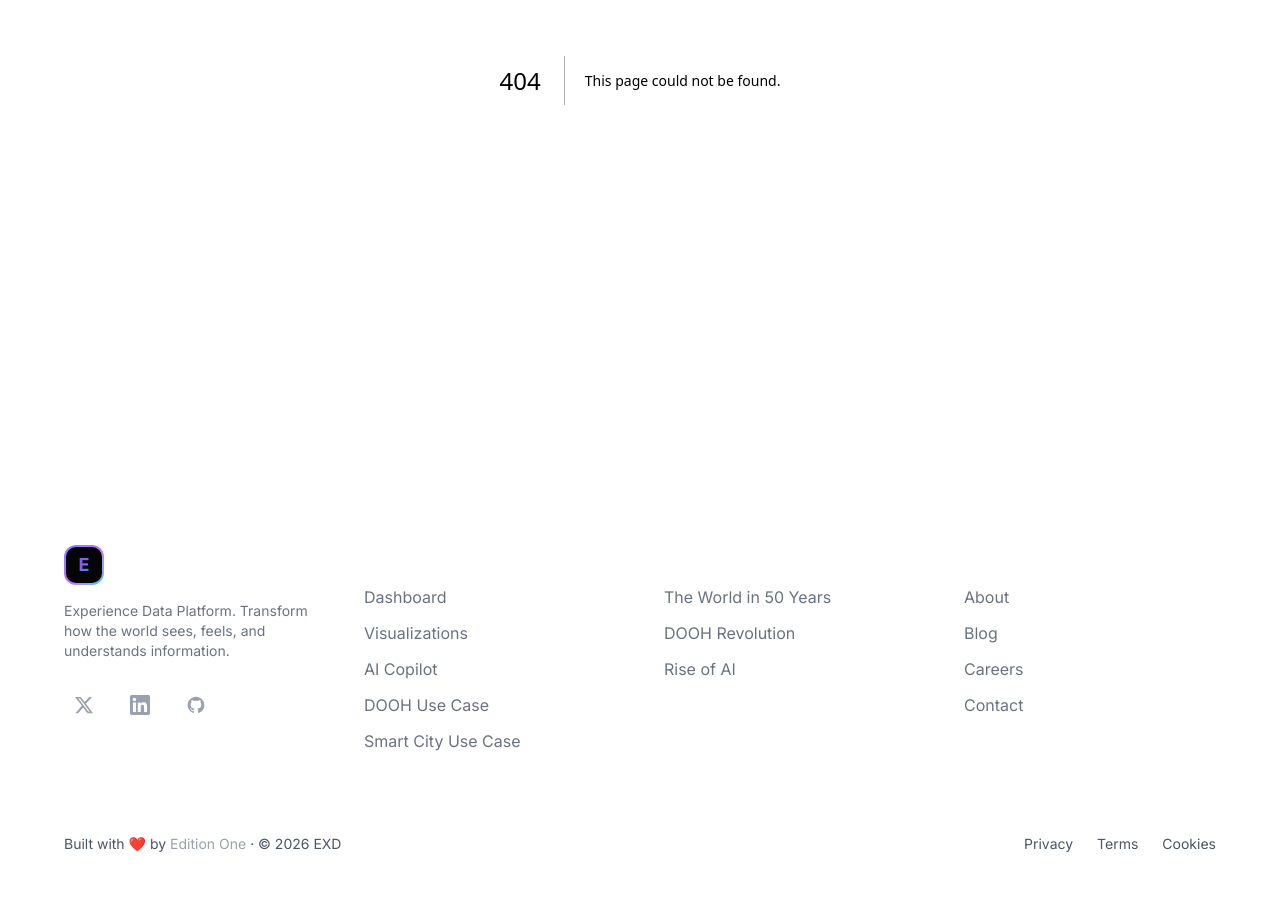
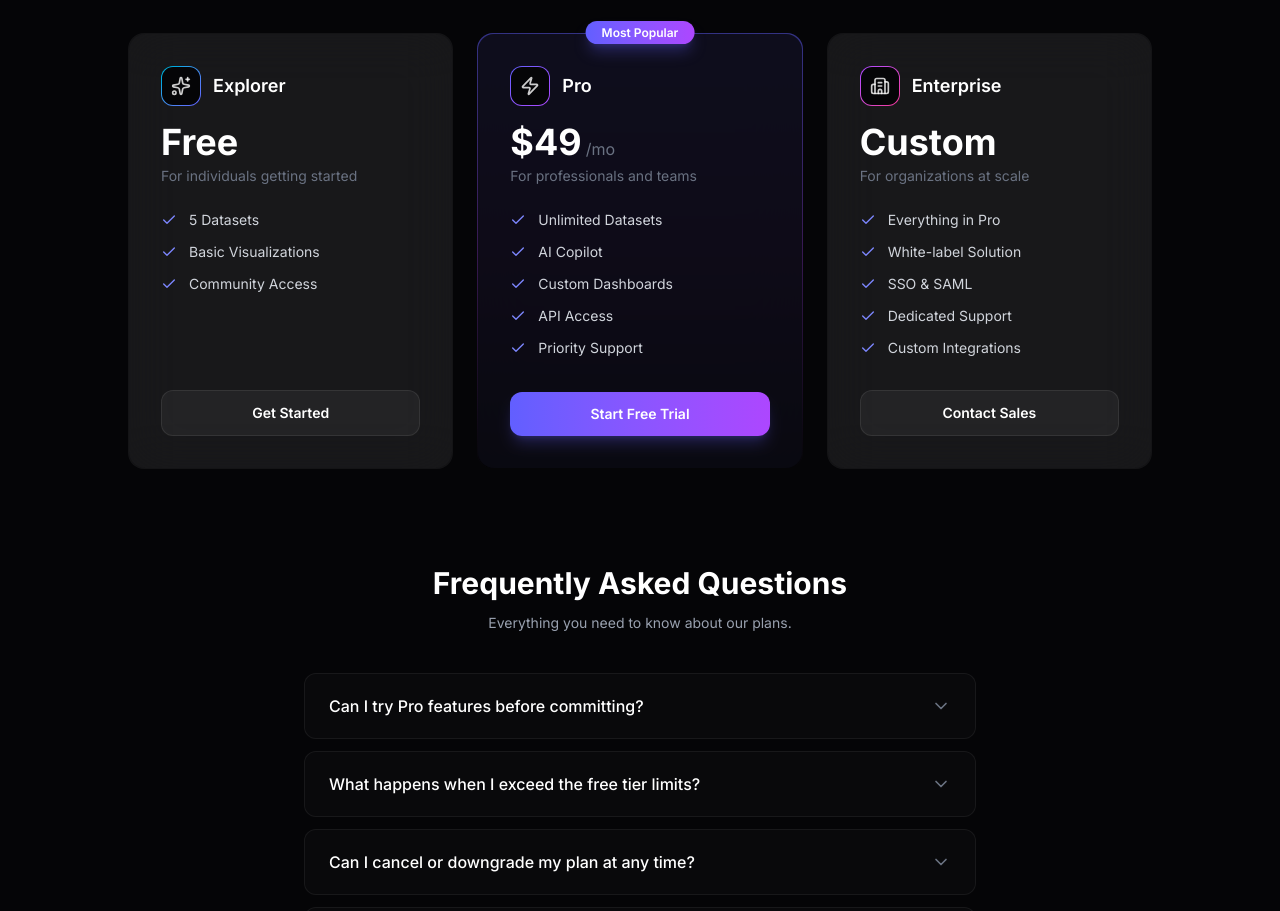
Before and after one commit to EditionOneAdmin/exd-landing, a Next.js app: page /pricing in a window 1280 px wide. Before the commit this address had no page. Shown: the part 380-1291 px from the top of the page. Built offline with nearby package versions, Linux system fonts and the light colour scheme.

Commit message:
[EXD] Add pricing page

```diff
--- /dev/null
+++ b/src/app/pricing/page.tsx
@@ -0,0 +1,271 @@
+'use client';
+
+import '../globals.css';
+import { motion } from 'framer-motion';
+import { useState } from 'react';
+import { Check, Sparkles, Zap, Building2, ChevronDown } from 'lucide-react';
+
+const tiers = [
+  {
+    name: 'Explorer',
+    price: 'Free',
+    subtitle: 'For individuals getting started',
+    features: [
+      '5 Datasets',
+      'Basic Visualizations',
+      'Community Access',
+    ],
+    cta: 'Get Started',
+    href: '#',
+    icon: Sparkles,
+    gradient: 'from-cyan-500 to-indigo-500',
+    popular: false,
+  },
+  {
+    name: 'Pro',
+    price: '$49',
+    period: '/mo',
+    subtitle: 'For professionals and teams',
+    features: [
+      'Unlimited Datasets',
+      'AI Copilot',
+      'Custom Dashboards',
+      'API Access',
+      'Priority Support',
+    ],
+    cta: 'Start Free Trial',
+    href: '#',
+    icon: Zap,
+    gradient: 'from-indigo-500 to-purple-500',
+    popular: true,
+  },
+  {
+    name: 'Enterprise',
+    price: 'Custom',
+    subtitle: 'For organizations at scale',
+    features: [
+      'Everything in Pro',
+      'White-label Solution',
+      'SSO & SAML',
+      'Dedicated Support',
+      'Custom Integrations',
+    ],
+    cta: 'Contact Sales',
+    href: '#',
+    icon: Building2,
+    gradient: 'from-purple-500 to-pink-500',
+    popular: false,
+  },
+];
+
+const faqs = [
+  {
+    q: 'Can I try Pro features before committing?',
+    a: 'Absolutely! Every Pro plan starts with a 14-day free trial. No credit card required. Explore all features and decide if it\'s right for you.',
+  },
+  {
+    q: 'What happens when I exceed the free tier limits?',
+    a: 'You\'ll receive a notification when approaching your 5-dataset limit. You can upgrade to Pro anytime to unlock unlimited datasets and advanced features.',
+  },
+  {
+    q: 'Can I cancel or downgrade my plan at any time?',
+    a: 'Yes. You can cancel or downgrade at any time from your account settings. Your current plan remains active until the end of the billing period.',
+  },
+  {
+    q: 'What payment methods do you accept?',
+    a: 'We accept all major credit cards, PayPal, and wire transfers for Enterprise plans. All payments are securely processed via Stripe.',
+  },
+  {
+    q: 'Is there a discount for annual billing?',
+    a: 'Yes! Annual billing saves you 20% — that\'s $39/mo instead of $49/mo on the Pro plan. Enterprise pricing is negotiated individually.',
+  },
+  {
+    q: 'What kind of support is included?',
+    a: 'Explorer users get community forum access. Pro users enjoy priority email support with 24h response times. Enterprise customers receive a dedicated account manager and SLA-backed support.',
+  },
+];
+
+const containerVariants = {
+  hidden: {},
+  visible: {
+    transition: { staggerChildren: 0.15 },
+  },
+};
+
+const cardVariants = {
+  hidden: { opacity: 0, y: 40 },
+  visible: {
+    opacity: 1,
+    y: 0,
+    transition: { duration: 0.6, ease: 'easeOut' as const },
+  },
+};
+
+function FAQItem({ q, a }: { q: string; a: string }) {
+  const [open, setOpen] = useState(false);
+  return (
+    <motion.div
+      className="border border-white/[0.06] rounded-xl overflow-hidden bg-white/[0.02]"
+      initial={false}
+    >
+      <button
+        onClick={() => setOpen(!open)}
+        className="w-full flex items-center justify-between px-6 py-5 text-left"
+      >
+        <span className="text-sm sm:text-base text-white font-medium pr-4">{q}</span>
+        <motion.div
+          animate={{ rotate: open ? 180 : 0 }}
+          transition={{ duration: 0.2 }}
+          className="shrink-0"
+        >
+          <ChevronDown className="w-5 h-5 text-gray-500" />
+        </motion.div>
+      </button>
+      <motion.div
+        initial={false}
+        animate={{ height: open ? 'auto' : 0, opacity: open ? 1 : 0 }}
+        transition={{ duration: 0.3 }}
+        className="overflow-hidden"
+      >
+        <p className="px-6 pb-5 text-sm text-gray-400 leading-relaxed">{a}</p>
+      </motion.div>
+    </motion.div>
+  );
+}
+
+export default function PricingPage() {
+  return (
+    <main className="min-h-screen bg-[#050507] pt-28 pb-20 px-4 sm:px-6">
+      {/* Header */}
+      <div className="max-w-3xl mx-auto text-center mb-16">
+        <motion.div
+          initial={{ opacity: 0, y: 20 }}
+          animate={{ opacity: 1, y: 0 }}
+          transition={{ duration: 0.5 }}
+        >
+          <span className="inline-block px-4 py-1.5 rounded-full text-xs font-medium bg-white/[0.04] border border-white/[0.08] text-gray-400 mb-6">
+            Simple, transparent pricing
+          </span>
+          <h1 className="text-3xl sm:text-5xl font-bold text-white mb-4 tracking-tight">
+            Plans for every{' '}
+            <span className="bg-gradient-to-r from-indigo-400 via-purple-400 to-cyan-400 bg-clip-text text-transparent">
+              stage of growth
+            </span>
+          </h1>
+          <p className="text-gray-400 text-base sm:text-lg max-w-xl mx-auto leading-relaxed">
+            Start free, upgrade when you need more power. No hidden fees, no surprises.
+          </p>
+        </motion.div>
+      </div>
+
+      {/* Pricing Cards */}
+      <motion.div
+        className="max-w-5xl mx-auto grid grid-cols-1 md:grid-cols-3 gap-6 mb-24"
+        variants={containerVariants}
+        initial="hidden"
+        animate="visible"
+      >
+        {tiers.map((tier) => {
+          const Icon = tier.icon;
+          return (
+            <motion.div
+              key={tier.name}
+              variants={cardVariants}
+              className={`relative group rounded-2xl p-[1px] ${
+                tier.popular
+                  ? 'bg-gradient-to-b from-indigo-500/50 via-purple-500/30 to-transparent'
+                  : 'bg-white/[0.06]'
+              }`}
+            >
+              {tier.popular && (
+                <div className="absolute -top-3.5 left-1/2 -translate-x-1/2 z-10">
+                  <span className="px-4 py-1 rounded-full text-xs font-semibold bg-gradient-to-r from-indigo-500 to-purple-500 text-white shadow-lg shadow-indigo-500/30">
+                    Most Popular
+                  </span>
+                </div>
+              )}
+              <div
+                className={`h-full rounded-2xl p-6 sm:p-8 flex flex-col backdrop-blur-xl ${
+                  tier.popular
+                    ? 'bg-[#0a0a12]/90'
+                    : 'bg-white/[0.02]'
+                }`}
+              >
+                <div className="flex items-center gap-3 mb-4">
+                  <div className={`w-10 h-10 rounded-xl bg-gradient-to-br ${tier.gradient} p-[1px]`}>
+                    <div className="w-full h-full rounded-[11px] bg-[#050507] flex items-center justify-center">
+                      <Icon className="w-5 h-5 text-white/80" />
+                    </div>
+                  </div>
+                  <h3 className="text-lg font-semibold text-white">{tier.name}</h3>
+                </div>
+
+                <div className="mb-1">
+                  <span className="text-4xl font-bold text-white">{tier.price}</span>
+                  {tier.period && (
+                    <span className="text-gray-500 text-base ml-1">{tier.period}</span>
+                  )}
+                </div>
+                <p className="text-sm text-gray-500 mb-6">{tier.subtitle}</p>
+
+                <ul className="flex-1 space-y-3 mb-8">
+                  {tier.features.map((f) => (
+                    <li key={f} className="flex items-start gap-3 text-sm text-gray-300">
+                      <Check className="w-4 h-4 mt-0.5 shrink-0 text-indigo-400" />
+                      {f}
+                    </li>
+                  ))}
+                </ul>
+
+                <motion.a
+                  href={tier.href}
+                  whileHover={{ scale: 1.03 }}
+                  whileTap={{ scale: 0.97 }}
+                  className={`block text-center py-3 rounded-xl text-sm font-semibold transition-all ${
+                    tier.popular
+                      ? 'bg-gradient-to-r from-indigo-500 to-purple-500 text-white shadow-lg shadow-indigo-500/25 hover:shadow-indigo-500/40'
+                      : 'bg-white/[0.05] border border-white/[0.08] text-white hover:bg-white/[0.08]'
+                  }`}
+                >
+                  {tier.cta}
+                </motion.a>
+              </div>
+            </motion.div>
+          );
+        })}
+      </motion.div>
+
+      {/* FAQ Section */}
+      <div className="max-w-2xl mx-auto">
+        <motion.div
+          initial={{ opacity: 0, y: 20 }}
+          whileInView={{ opacity: 1, y: 0 }}
+          viewport={{ once: true }}
+          transition={{ duration: 0.5 }}
+          className="text-center mb-10"
+        >
+          <h2 className="text-2xl sm:text-3xl font-bold text-white mb-3">
+            Frequently Asked Questions
+          </h2>
+          <p className="text-gray-400 text-sm">
+            Everything you need to know about our plans.
+          </p>
+        </motion.div>
+
+        <motion.div
+          className="space-y-3"
+          initial="hidden"
+          whileInView="visible"
+          viewport={{ once: true }}
+          variants={containerVariants}
+        >
+          {faqs.map((faq) => (
+            <motion.div key={faq.q} variants={cardVariants}>
+              <FAQItem q={faq.q} a={faq.a} />
+            </motion.div>
+          ))}
+        </motion.div>
+      </div>
+    </main>
+  );
+}
--- a/src/components/Navbar.tsx
+++ b/src/components/Navbar.tsx
@@ -11,6 +11,7 @@ const navLinks = [
   { label: 'Visualizations', href: '/visualizations' },
   { label: 'AI Copilot', href: '/copilot' },
   { label: 'Compare', href: '/compare' },
+  { label: 'Pricing', href: '/pricing' },
 ];
 
 export default function Navbar() {
```
